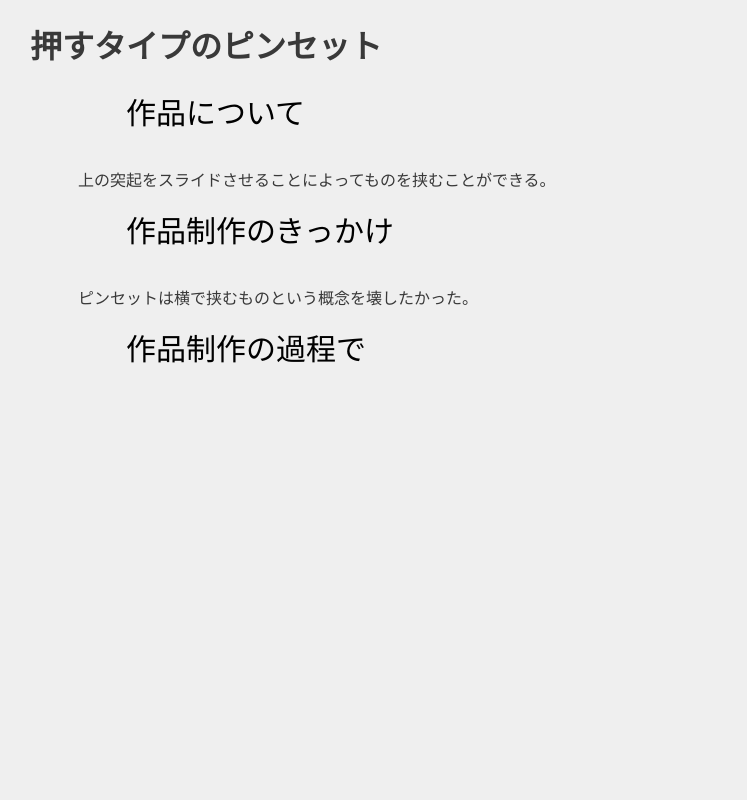
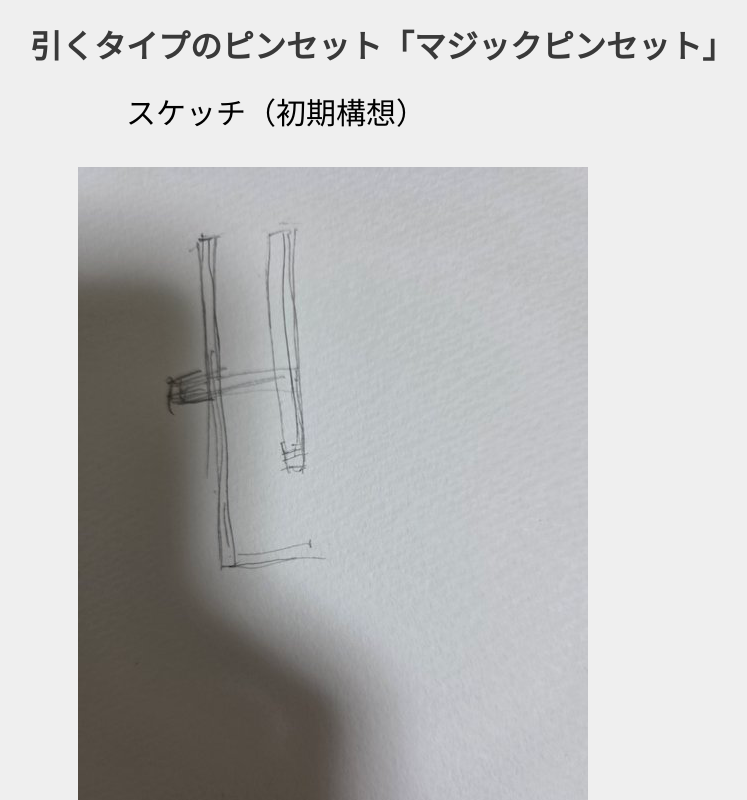
Before and after one commit to sitimi73/xbp, a plain HTML site: page digi_fab/pinsetto.html in a window 1280 px wide. Shown: the top 800 px of the page, without its empty margins (0-747 px from the left). Drawn offline with Linux system fonts and the light colour scheme.

Commit message:
20251014

```diff
--- a/digi_fab/pinsetto.html
+++ b/digi_fab/pinsetto.html
@@ -8,10 +8,13 @@
     <!-- h1.htmlからある行をコピペしてくればOK -->
 </head>
 <body>
-    <h1>押すタイプのピンセット</h1>
+    <h1>引くタイプのピンセット「マジックピンセット」</h1>
     <!-- 塊ごとにdivタグで区切るようにしましょう。 -->
     <div>
          <!-- ①↓に文字を書いてみよう -->
+ <p><span style="font-size: 30px;color: rgb(0, 0, 0);">スケッチ（初期構想）</span></p><br>
+<img src="./images/G3OhXtPWoAABva0.jpg"width50%><br>
+<img src="./images/G3OhXpuXEAIz_ax.jpg"width50%><br>
 
  <p><span style="font-size: 30px;color: rgb(0, 0, 0);">作品について</span></p><br>
 上の突起をスライドさせることによってものを挟むことができる。<br>
@@ -20,7 +23,7 @@
 ピンセットは横で挟むものという概念を壊したかった。<br>
 
 <p><span style="font-size: 30px;color: rgb(0, 0, 0);">作品制作の過程で</span></p><br>
-
+押し出しのマイナスでボディの収縮
 <ol>
 </body>
 </html>
```
Also changed, not shown: digi_fab/images/G3OhXpuXEAIz_ax.jpg (added), digi_fab/images/G3OhXtPWoAABva0.jpg (added), digi_fab/images/スクリーンショット 2025-10-14 230447.png (added), digi_fab/images/スクリーンショット 2025-10-14 230456.png (added), digi_fab/images/スクリーンショット 2025-10-14 230513.png (added), digi_fab/images/スクリーンショット 2025-10-14 230529.png (added), digi_fab/images/スクリーンショット 2025-10-14 230546.png (added).
